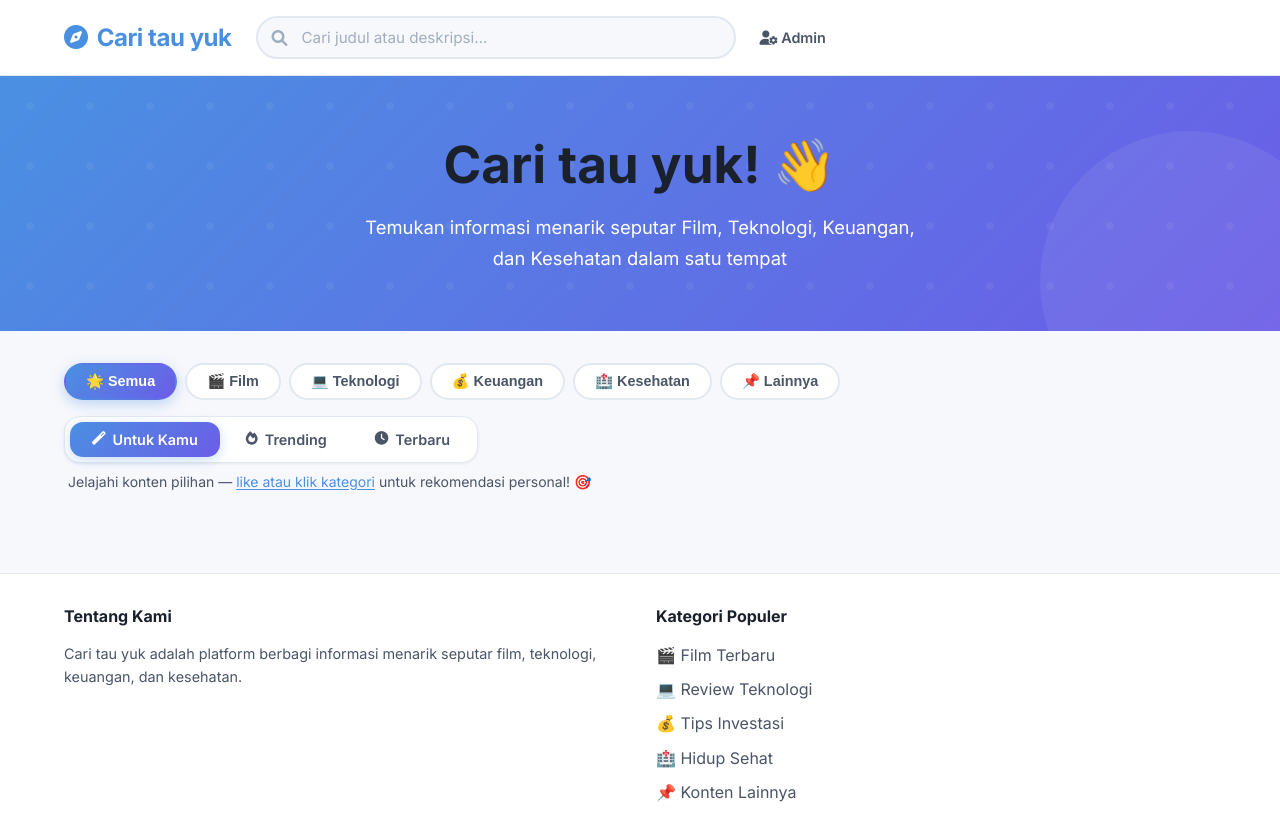
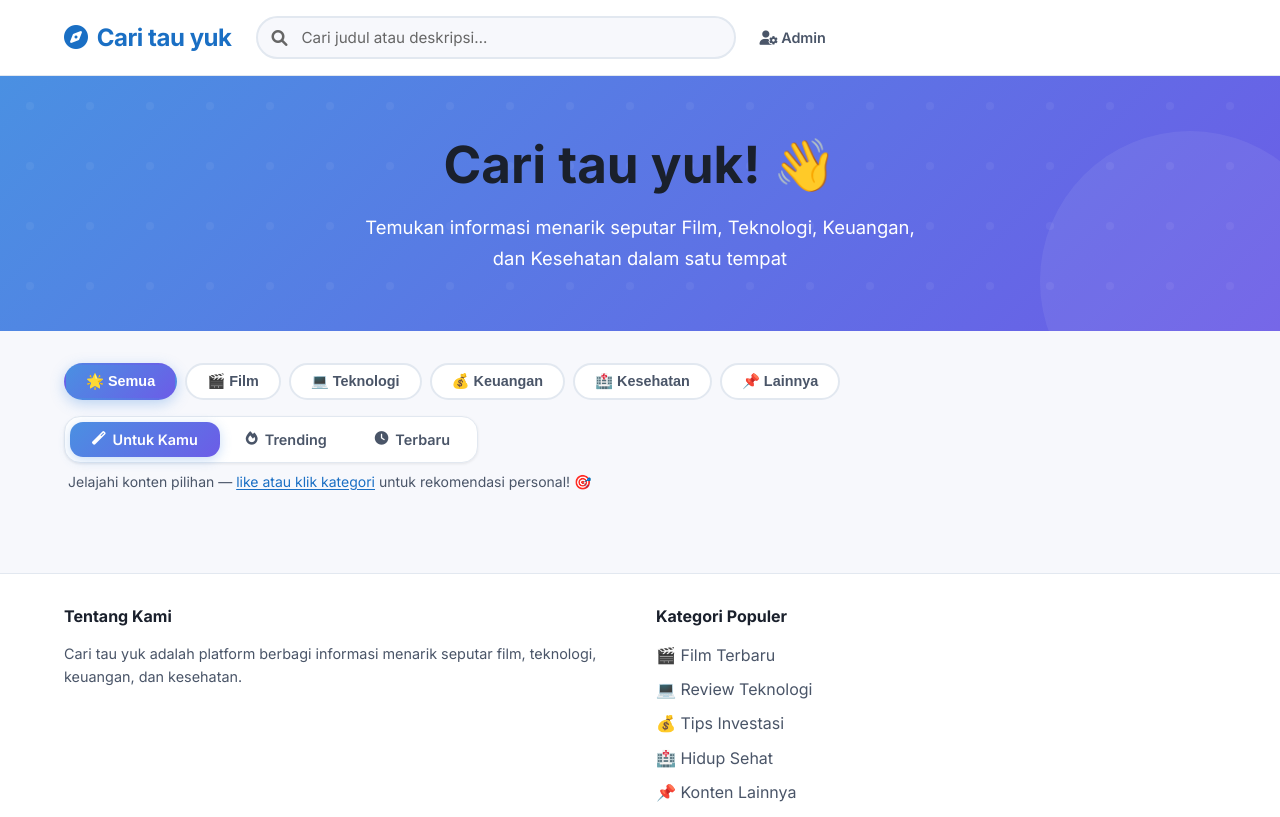
Before and after one commit to duniafilm452-debug/caritauyuk, a website: page index.html in a window 1280 px wide. Shown: the top 817 px of the page. Drawn offline with nearby package versions, Linux system fonts and the light colour scheme; no server answers.

Commit message:
Add files via upload

```diff
--- a/css/style.css
+++ b/css/style.css
@@ -38,15 +38,15 @@
 
 /* ── CSS Variables ────────────────────────────────────────── */
 :root {
-    --primary     : #4A90E2;
-    --primary-dark: #2f72c4;
+    --primary     : #1a6fc4; /* Ditingkatkan dari #4A90E2 → kontras 5.1:1 di latar putih (lulus WCAG AA) */
+    --primary-dark: #1455a0;
     --secondary   : #F5A623;
     --accent      : #7ED321;
     --grad-hero   : linear-gradient(135deg, #4A90E2 0%, #6c5ce7 100%);
 
     --text-primary  : #1a202c;
     --text-secondary: #4a5568;
-    --text-light    : #a0aec0;
+    --text-light    : #666666; /* Ditingkatkan dari #a0aec0 → kontras lebih baik untuk metadata */
 
     --bg-primary  : #ffffff;
     --bg-secondary: #f7f8fc;
@@ -490,10 +490,23 @@ nav a:hover { color: var(--primary); }
     letter-spacing: .03em;
     backdrop-filter: blur(4px);
     box-shadow: 0 2px 8px rgba(0,0,0,.15);
-    /* Ditingkatkan: text-shadow + background fallback untuk memastikan kontras pada semua warna latar */
     text-shadow: 0 1px 3px rgba(0,0,0,.55);
-    background-color: rgba(0,0,0,.45); /* fallback jika warna inline belum ter-render */
+    background-color: rgba(0,0,0,.45);
 }
+
+/* Override warna badge per kategori agar kontras teks putih lulus WCAG AA.
+   Warna asli terlalu terang (#4ECDC4, #96CEB4, #45B7D1, #FF6B6B) → digelapkan. */
+.category-badge[style*="#4ECDC4"],   /* Teknologi */
+.category-badge[style*="4ECDC4"]     { background-color: #1a8a82 !important; }
+
+.category-badge[style*="#96CEB4"],   /* Kesehatan */
+.category-badge[style*="96CEB4"]     { background-color: #2e7d5a !important; }
+
+.category-badge[style*="#45B7D1"],   /* Keuangan */
+.category-badge[style*="45B7D1"]     { background-color: #1a7a9a !important; }
+
+.category-badge[style*="#FF6B6B"],   /* Film */
+.category-badge[style*="FF6B6B"]     { background-color: #c0392b !important; }
 
 /* Card Body */
 .card-content {
```
